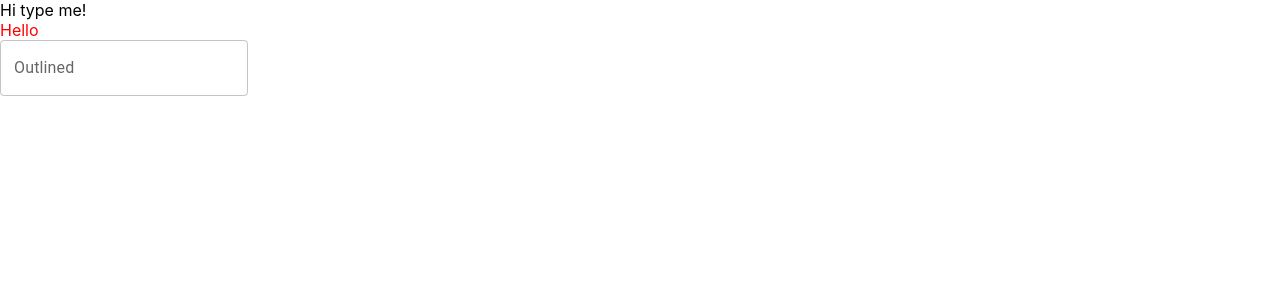
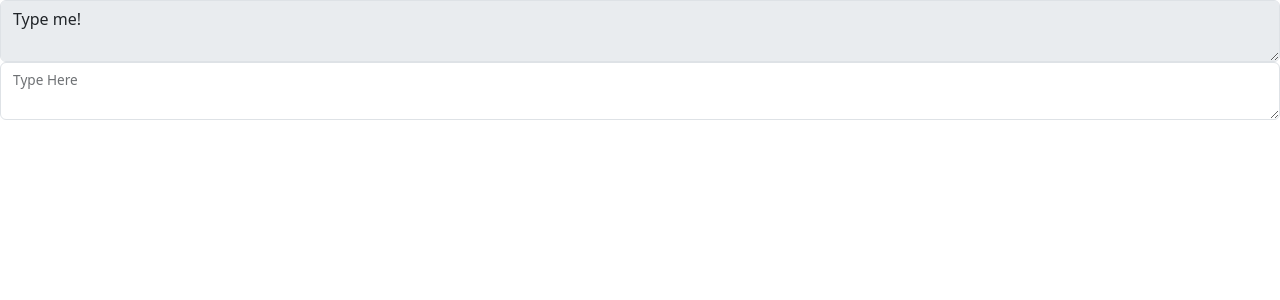
Before and after one commit to Jake-Yeo/nova-type, a React (Create React App) app: page / in a window 1280 px wide. Shown: the top 300 px of the page. Built offline with nearby package versions, Linux system fonts and the light colour scheme.

Commit message:
Restructured Components

```diff
--- a/package.json
+++ b/package.json
@@ -13,7 +13,9 @@
     "@types/node": "^16.7.13",
     "@types/react": "^18.0.0",
     "@types/react-dom": "^18.0.0",
+    "bootstrap": "^5.3.3",
     "react": "^18.2.0",
+    "react-bootstrap": "^2.10.2",
     "react-dom": "^18.2.0",
     "react-scripts": "5.0.1",
     "typescript": "^4.4.2",
--- a/src/App.tsx
+++ b/src/App.tsx
@@ -1,17 +1,14 @@
-import React from 'react';
-import logo from './logo.svg';
-import TypeArea from './components/TypeArea';
 import './App.css';
-import TextDisplay from './components/TextDisplay';
+import TypeFeedAreaDisplay from './components/TypeFeedAreaDisplay';
+
 
 function App() {
-  let text: string = "Hi type me!";
+
 
   return (
-     <>
-     <TextDisplay textToType={text}/>
-     <TypeArea textToType={text}/>
-     </>
+    <>
+      <TypeFeedAreaDisplay></TypeFeedAreaDisplay>
+    </>
   );
 }
 
--- a/src/components/CheckDisplay.tsx
+++ /dev/null
@@ -1,5 +0,0 @@
-import * as React from 'react'
-
-export default function CheckDisplay() {
-
-}
--- /dev/null
+++ b/src/components/FeedbackDisplay.tsx
@@ -0,0 +1,43 @@
+import { Color, Typography } from "@mui/material";
+import React, { useState } from "react";
+import { Form } from "react-bootstrap";
+
+interface Props {
+  typedSoFar: String,
+  toType: String
+}
+
+const FeedbackDisplay = ({ typedSoFar, toType }: Props) => {
+
+  let typedChars: String[] = typedSoFar.split('');
+  const colouredRows: any[] = [];
+
+  const getColouredSpan = (char: String, colour: String) => {
+    return <span style={{ color: colour.toString() }}>{char}</span>;
+  };
+
+  for(let i = 0; i < typedChars.length; i++) {
+
+    if (typedChars.length > toType.length) {
+      break;
+    }
+
+    console.log(typedChars[i], toType.charAt(i));
+    console.log(typedChars[i].charAt(0) === toType.charAt(i));
+    if (typedChars[i].charAt(0) === toType.charAt(i)) {
+      colouredRows.push(getColouredSpan(typedChars[i], 'green'));
+    } else if (typedChars[i].charAt(0) !== toType.charAt(i)) {
+      colouredRows.push(getColouredSpan(typedChars[i], 'red'));
+    } else {
+      colouredRows.push(getColouredSpan(typedChars[i], 'white'));
+    }
+  }
+
+  return (
+    <>
+      {colouredRows}
+    </>
+  );
+}
+
+export default FeedbackDisplay
--- a/src/components/TextDisplay.tsx
+++ /dev/null
@@ -1,16 +0,0 @@
-import Typography from '@mui/material/Typography';
-import * as React from 'react'
-
-export default function TypeArea({ textToType }: { textToType: string}) {
-
-    const rows = [];
-
-    for (let i = 0; i < 1; i++) {
-        rows.push(<span style ={{color: 'red'}}>Hello</span>);
-    }
-
-    return (<>
-    <div>{textToType}</div>
-    <div>{rows}</div>
-    </>);
-}
--- /dev/null
+++ b/src/components/ToTypeDisplay.tsx
@@ -0,0 +1,20 @@
+
+import React, { useState } from "react";
+import 'bootstrap/dist/css/bootstrap.min.css'
+import { Form } from "react-bootstrap";
+
+interface Props {
+  toType: String;
+}
+
+const ToTypeDisplay = ({toType}: Props) => {
+  const [value, setValue] = useState(toType);
+
+  return (
+    <>
+        <Form.Control as="textarea" placeholder="Leave a comment here" value={toType.toString()} disabled/>
+    </>
+  );
+}
+
+export default ToTypeDisplay
--- a/src/components/TypeArea.tsx
+++ /dev/null
@@ -1,52 +0,0 @@
-import { TextField } from '@mui/material';
-import * as React from 'react'
-
-
-
-
-export default function TypeArea({ textToType }: { textToType: string}) {
-  const [rows, setRows] = React.useState<any[]>([]);
-  var timeStart: number = 0;
-var timeEnd: number = 0;
-
-  function check(e: React.ChangeEvent<HTMLInputElement | HTMLTextAreaElement>, textToType: string) {
-    var date: Date = new Date;
-    if (e.target.value.length == 1) {
-      console.log("ran");
-      timeStart = date.getTime();
-    }
-    if (e.target.value == textToType) {
-      console.log('Change sentence and end timer');
-      // write your functionality here
-      timeEnd = date.getTime();
-      console.log((timeEnd - timeStart)/1000);
-    }
-    updateText(e, textToType);
-  }
-
-  function updateText(e: React.ChangeEvent<HTMLInputElement | HTMLTextAreaElement>, textToType: string) {
-    const updatedRows: any[] = [];
-    for (var i = 0; i < textToType.length; i++) {
-
-      if (i < e.target.value.length) {
-        if (textToType.charAt(i) === e.target.value.charAt(i)) {
-          updatedRows.push(<span style ={{color: 'green'}}>{textToType.charAt(i)}</span>);
-        } else if ((textToType.charAt(i) != e.target.value.charAt(i))) {
-          updatedRows.push(<span style ={{color: 'red'}}>{textToType.charAt(i)}</span>);
-        }
-      } else {
-        updatedRows.push(<span style ={{color: 'white'}}>{textToType.charAt(i)}</span>);
-      }
-    }
-    setRows(updatedRows);
-  }
-
-    return (
-    <>
-    <TextField
-                id="download-text-field"
-                label="Outlined"
-                variant="outlined"
-                onChange= {(e) => check(e, textToType)}/>
-                <div>{rows}</div></>);
-}
--- /dev/null
+++ b/src/components/TypeFeedAreaDisplay.tsx
@@ -0,0 +1,19 @@
+import React, { useState } from "react";
+import ToTypeDisplay from "./ToTypeDisplay";
+import TypingArea from "./TypingArea";
+import FeedbackDisplay from "./FeedbackDisplay";
+
+const TypeFeedAreaDisplay = () => {
+
+    const [toType, setToType] = useState("Type me!");
+    const [typedSoFar, setTypedSoFar] = useState("");
+
+    //Need to pass in setToType function into typing area so we can update the display and set to type!
+    return (<>
+        <ToTypeDisplay toType={toType}></ToTypeDisplay>
+        <TypingArea setTypedSoFar={setTypedSoFar} toType={toType}></TypingArea>
+        <FeedbackDisplay typedSoFar={typedSoFar} toType={toType}></FeedbackDisplay>
+    </>);
+}
+
+export default TypeFeedAreaDisplay
--- /dev/null
+++ b/src/components/TypingArea.tsx
@@ -0,0 +1,32 @@
+import React, { useState } from "react";
+import 'bootstrap/dist/css/bootstrap.min.css'
+import { FloatingLabel, Form } from "react-bootstrap";
+
+interface Props {
+  toType: String,
+  setTypedSoFar: (String: string) => void;
+}
+
+const TypingArea = ({ toType, setTypedSoFar }: Props) => {
+  const [value, setValue] = useState(toType);
+
+  const onKeyPressed = (e: React.ChangeEvent<HTMLInputElement | HTMLTextAreaElement>) => {
+    setTypedSoFar(e.target.value);
+  }
+
+  return (
+    <>
+      <FloatingLabel
+        controlId="floatingTextarea"
+        label="Type Here"
+        className="mb-3"
+      >
+        <Form.Control as="textarea"
+          onChange={(e) => onKeyPressed(e)} />
+      </FloatingLabel>
+
+    </>
+  );
+}
+
+export default TypingArea
```
Also changed, not shown: 2 other files (tests, documents, lock files or other folders).
